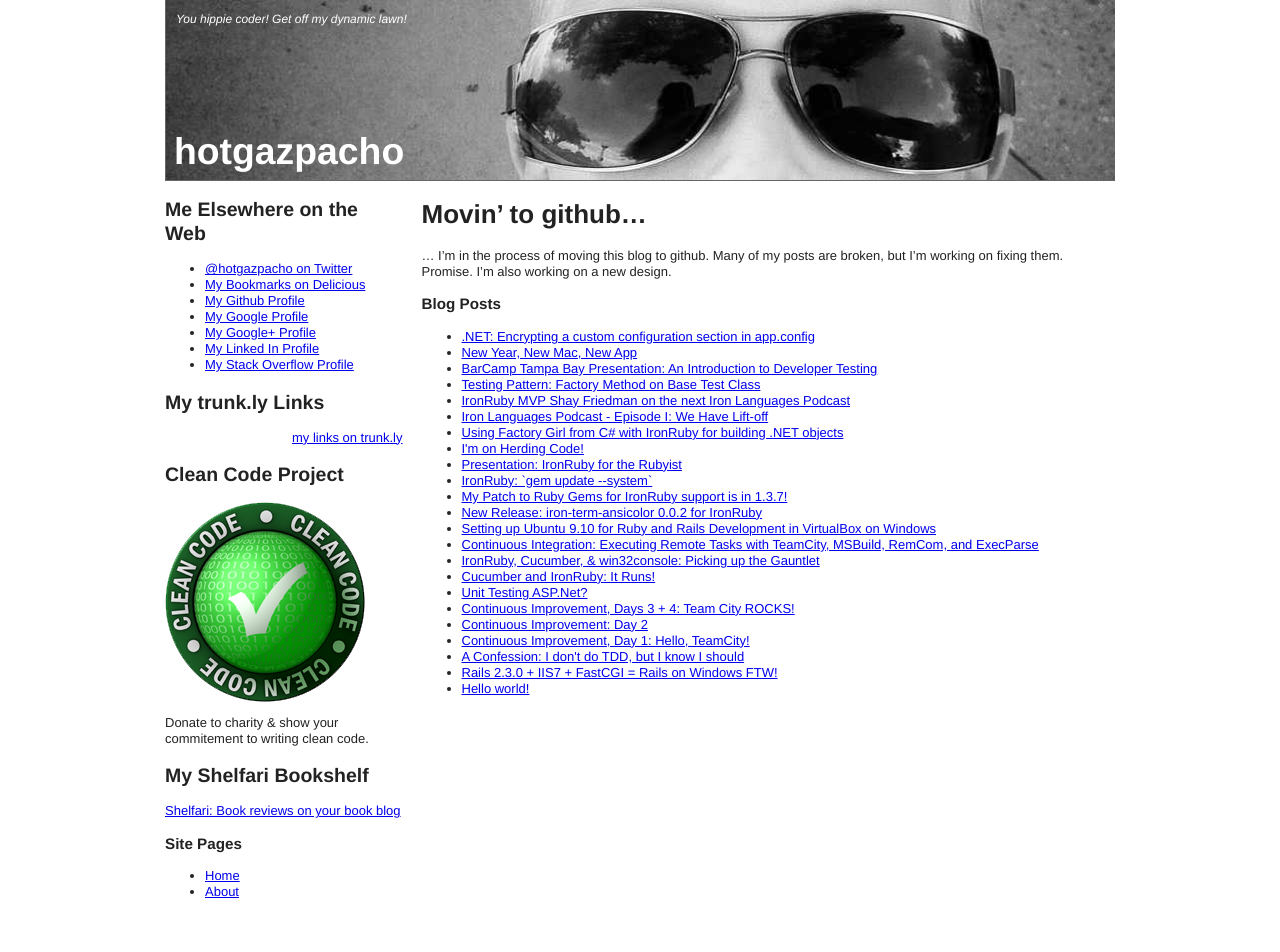
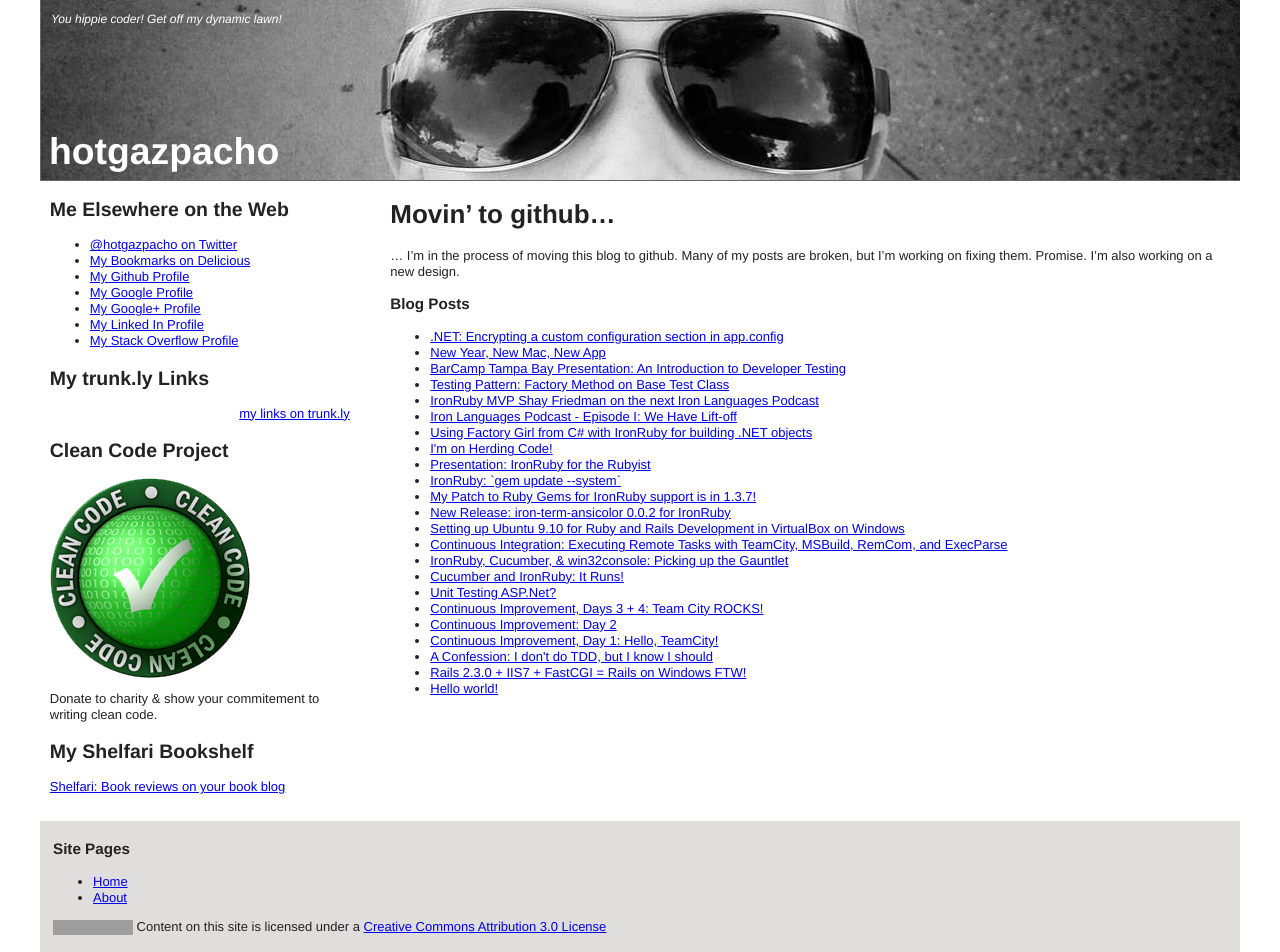
Before and after one commit to hotgazpacho/hotgazpacho.github.com, a Jekyll site: the page built from index.md, in a window 1280 px wide. Built offline with Jekyll 4.4.1, drawn with Linux system fonts in a browser that asks for light colours; nearby versions of some CDN libraries; Markdown is read by kramdown in place of the engine named in the settings; a script that is not in the unit is left out; before the commit the page ends 913 px from its top, so only the background shows below that; grey boxes are pictures that could not be loaded.

Commit message:
Add content license. Tweak layouts

```diff
--- a/_layouts/default.html
+++ b/_layouts/default.html
@@ -62,6 +62,11 @@
         <li><a href="/" rel="home">Home</a></li>
         <li><a href="/about">About</a></li>
       </ul>
+      <p>
+      <a rel="license" href="http://creativecommons.org/licenses/by/3.0/"><img src="http://i.creativecommons.org/l/by/3.0/80x15.png"
+        alt="Creative Commons License" height="15" width="80"></a>
+      Content on this site is licensed under a <a rel="license" href="http://creativecommons.org/licenses/by/3.0/">Creative Commons Attribution 3.0 License</a>
+      </p>
     </footer>
   </div> <!--! end of #container -->
 {% include scripts.html %}
--- a/_layouts/post.html
+++ b/_layouts/post.html
@@ -23,6 +23,11 @@
           <li{% if page.url == post.url %} class="active"{% endif %}><a href="{{ post.url }}">{{ post.title }}</a></li>
         {% endfor %}
       </ul>
+       <p>
+      <a rel="license" href="http://creativecommons.org/licenses/by/3.0/"><img src="http://i.creativecommons.org/l/by/3.0/80x15.png"
+        alt="Creative Commons License" height="15" width="80"></a>
+      Content on this site is licensed under a <a rel="license" href="http://creativecommons.org/licenses/by/3.0/">Creative Commons Attribution 3.0 License</a>
+      </p>
     </footer>
   </div> <!--! end of #container -->
 {% include scripts.html %}
--- a/css/style.css
+++ b/css/style.css
@@ -324,6 +324,8 @@ table {
   margin: 0 auto;
   overflow: hidden;
   *zoom: 1;
+  width: auto;
+  max-width: 1200px;
   font-family: "HelveticaNeue-Light", "Helvetica Neue Light", "Helvetica Neue", "Helvetica", "Arial", "Lucida Grande", sans-serif;
   font-weight: 300;
 }
@@ -347,6 +349,14 @@ table {
   font-size: 9pt;
   font-style: italic;
 }
+#container #main {
+  padding: 0 1em;
+}
+#container footer {
+  background-color: #E0DDDD;
+  padding: 0.3em 1em;
+  margin-top: 2em;
+}
 
 #home {
   overflow: auto;
@@ -354,11 +364,14 @@ table {
 }
 #home #main {
   float: right;
-  width: 73%;
+  width: 70%;
+  padding-right: 0.75em;
 }
 #home #sidebar {
   float: left;
   width: 25%;
+  min-width: 200px;
+  padding-left: 0.75em;
 }
 
 /* =============================================================================
```
Also changed, not shown: scss/style.scss (+15 -1 lines).
